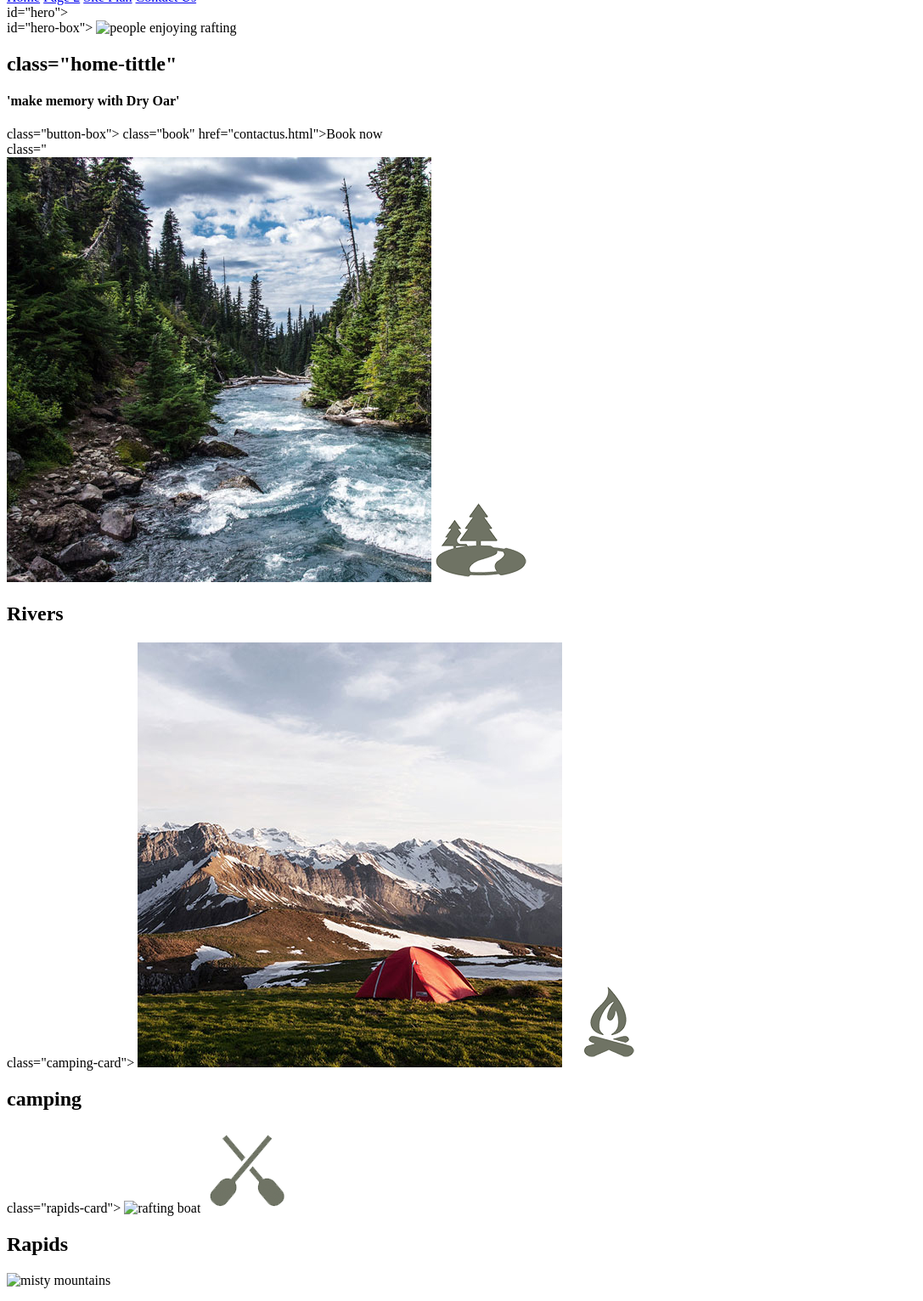
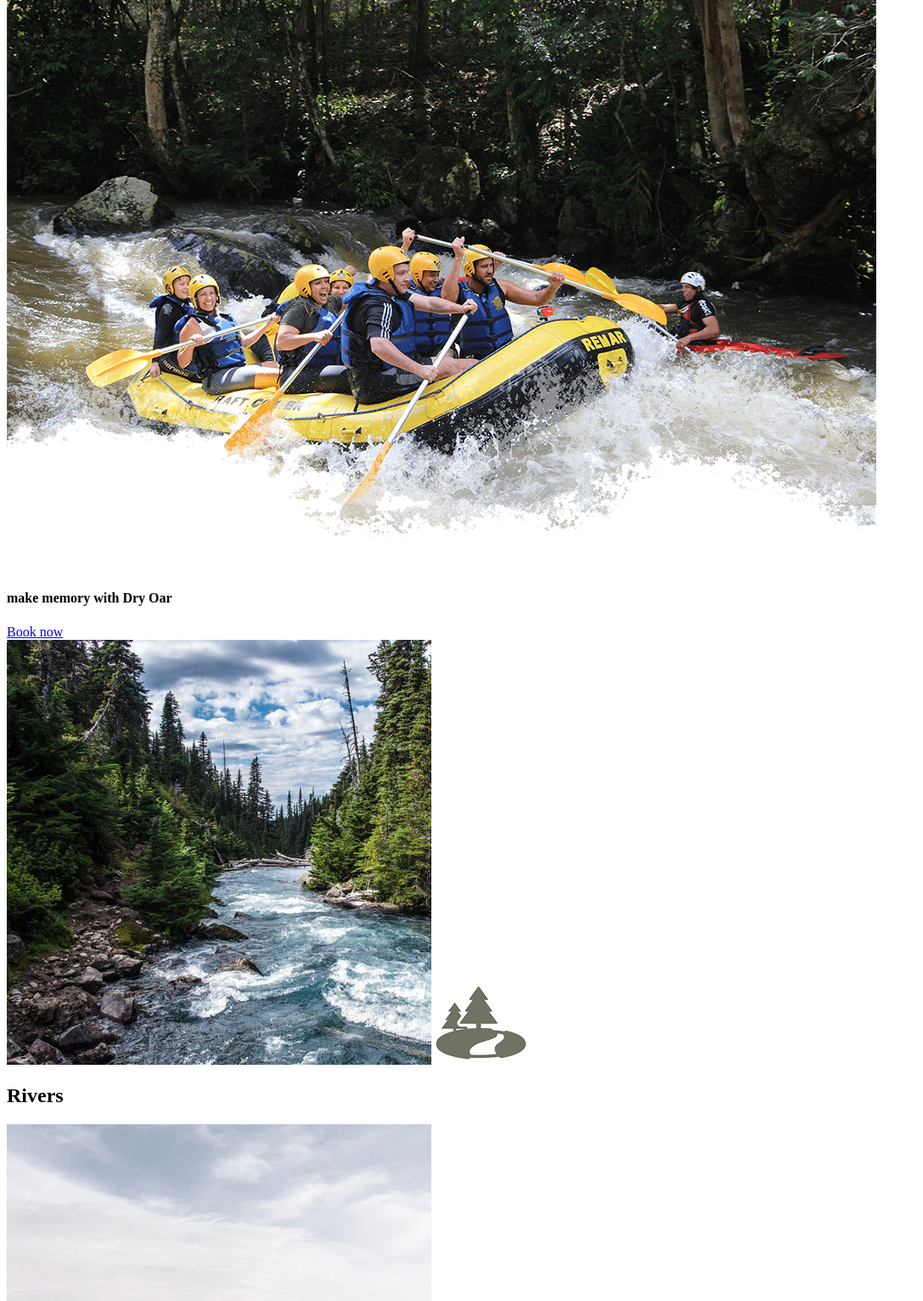
Before and after one commit to edidiong-ukpong/wdd130, a plain HTML site: page wwr/index.html in a window 1280 px wide. Shown: the part 328-1859 px from the top of the page at 85% size, without its empty margins (0-1087 px from the left). Drawn offline with Linux system fonts and the light colour scheme.

Commit message:
correction...

```diff
--- a/wwr/index.html
+++ b/wwr/index.html
@@ -4,7 +4,7 @@
   <meta charset="UTF-8">
   <meta http-equiv="X-UA-Compatible" content="IE=edge">
   <meta name="viewport" content="width=device-width, initial-scale=1.0">
-  <title>Document</title>Whitewater Rafting Vacations | Dry Oar Boating | Home</title>
+  <title>Whitewater Rafting Vacations | Dry Oar Boating | Home</title>
 </head>
 <header><a id="logo_link" href="index.html">
   <img class="logo" src="images/logo.png" alt="Dry Oar Logo">
@@ -16,34 +16,34 @@
   <a href="contactus.html">Contact Us</a>
 </nav>
 </header>
-<div>id="hero">
-  <div>id="hero-box">
-    <img id="img" src=images/hero.png" alt="people enjoying rafting"></div>
+<div id="hero">
+  <div id="hero-box">
+    <img id="img" src="images/hero.png" alt="people enjoying rafting"></div>
     <section id="hero-msg">
-      <h1>class="home-tittle"</h1>
-      <h4>'make memory with Dry Oar'</h4>
-      <div>class="button-box">
-        <a>class="book" href="contactus.html">Book now</a>
+      <h1 class="home-title"welcome to dry Oar </h1>
+      <h4>make memory with Dry Oar</h4>
+      <div class="button-box">
+        <a class="book" href="contactus.html">Book now</a>
       </div>
     </section>
 </div>
-<main>class="<home-grid>
+<main class="home-grid">
     <section class="rivers-card">
-      <img class="card-img" src="images/rivers.jpg"alt="river in forest">
-      <img class ="icon" src="images/river_icon.png"alt="river icon">
+      <img class="card-img" src="images/rivers.jpg" alt="river in forest">
+      <img class ="icon" src="images/river_icon.png" alt="river icon">
       <h2>Rivers</h2>
     </section>
-      <section> class="camping-card">
+      <section class="camping-card">
         <img class="card-img" src="images/camping.jpg" alt="tent in mountains">
         <img class="card-icon" src="images/fire_icon.png" alt="fire icon">
         <h2>camping</h2>
       </section>
-        <section> class="rapids-card">
-          <img class="card-img" src="images/rapid.jpg" alt="rafting boat">
-          <img class="card-icon" src="images/Oars.png" alt="Oars icon">
+        <section class="rapids-card">
+          <img class="card-img" src="images/rapids.jpg" alt="rafting boat">
+          <img class="card-icon" src="images/oars.png" alt="Oars icon">
           <h2>Rapids</h2>
         </section>
-        <img class="mountains" src="images/mountain.jpg" alt="misty mountains">
+        <img class="mountains" src="images/mountains.jpg" alt="misty mountains">
         <section class="msg">
           <h2>i work so had to get this done</h2>
           <p>oh! how beautiful is the sun as we roll down the river side to full
@@ -52,7 +52,7 @@
             </section>
           </main>
           <footer>
-            <p>Dry Oar &copy; 20XX - Your First and Last Name Here</p>
+            <p>Dry Oar &copy; 20XX - edidiong ukpong</p>
             <p><a href="site-plan-rafting.html">Site Plan</a></p>
             <p><a href="contactus.html">Contact Us</a></p>
             <div class="social">
```
